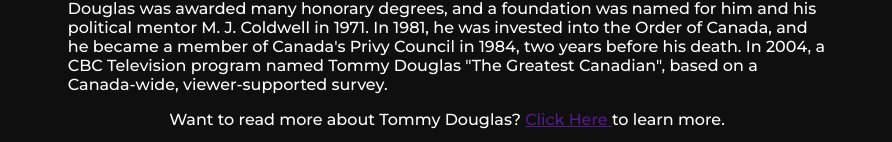
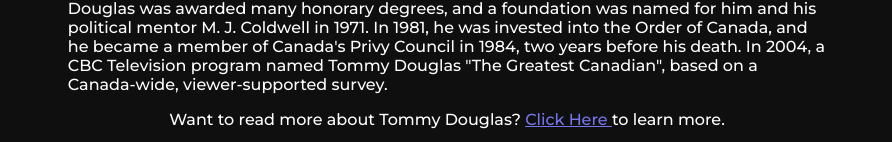
Before and after one commit to itsrajan/fcc-rwd, a plain HTML site: page tribute/index.html in a window 1280 px wide. Shown: the part 956-1098 px from the top of the page, without its empty margins (193-1085 px from the left). Drawn offline with Linux system fonts and the light colour scheme.

Commit message:
Update style.css

```diff
--- a/tribute/style.css
+++ b/tribute/style.css
@@ -42,3 +42,7 @@ img {
   padding: 0 20% 0 20%;
   text-align: left;
 }
+
+#tribute-link {
+  color: rgb(118, 118, 236) !important;
+}
```
